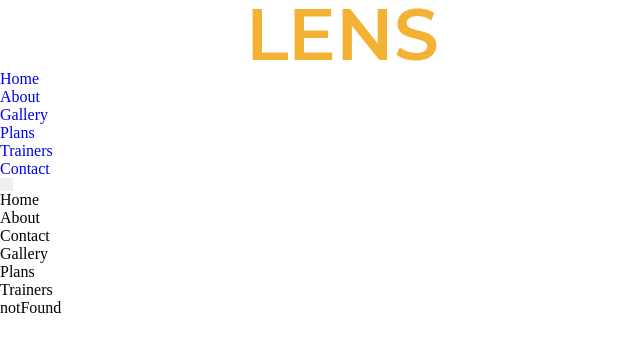
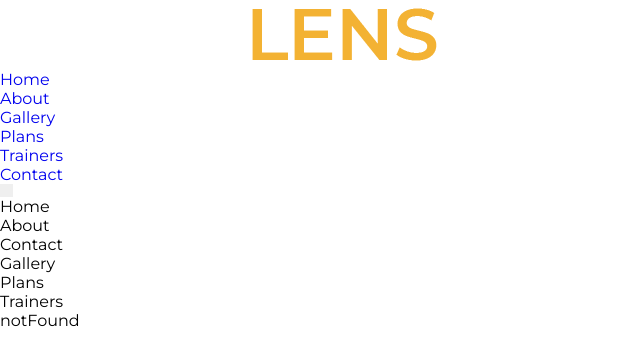
Before and after one commit to iAM7ander/gym, a React (Create React App) app: page / in a window 1280 px wide. Shown: the top 364 px of the page, without its empty margins (0-640 px from the left). Built offline with nearby package versions, Linux system fonts and the light colour scheme; some icons are missing.

Commit message:
added google fonts, body font family

```diff
--- a/public/index.html
+++ b/public/index.html
@@ -1,8 +1,11 @@
 <html lang="en">
 <head>
     <meta charset="UTF-8">
+    <meta http-equiv="X-UA-Compatible" content="IE=edge">
     <meta name="viewport" content="width=device-width, initial-scale=1.0">
     <title>Gym React Website</title>
+    <!-- Google Font (montserrat)-->
+    <link href="https://fonts.googleapis.com/css2?family=Montserrat:wght@300;400;500;600;700&display=swap" rel="stylesheet">
 </head>
 <body>
     <div id="root"></div>
--- a/src/index.css
+++ b/src/index.css
@@ -26,3 +26,8 @@
 
     --transition: all 500ms ease;
 }
+
+/* General Styles */
+body {
+    font-family: 'Montserrat', sans-serif;
+}
```
